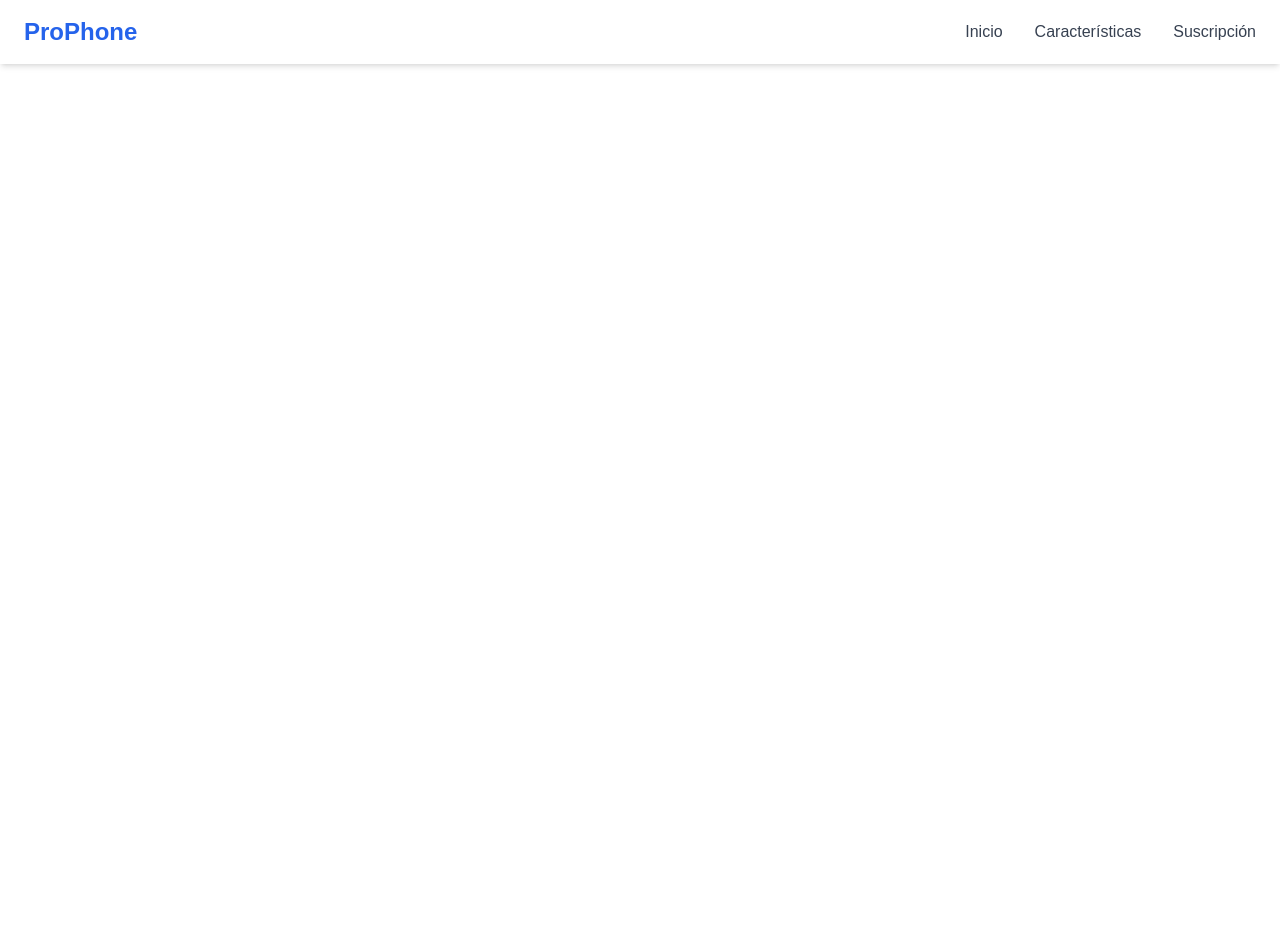
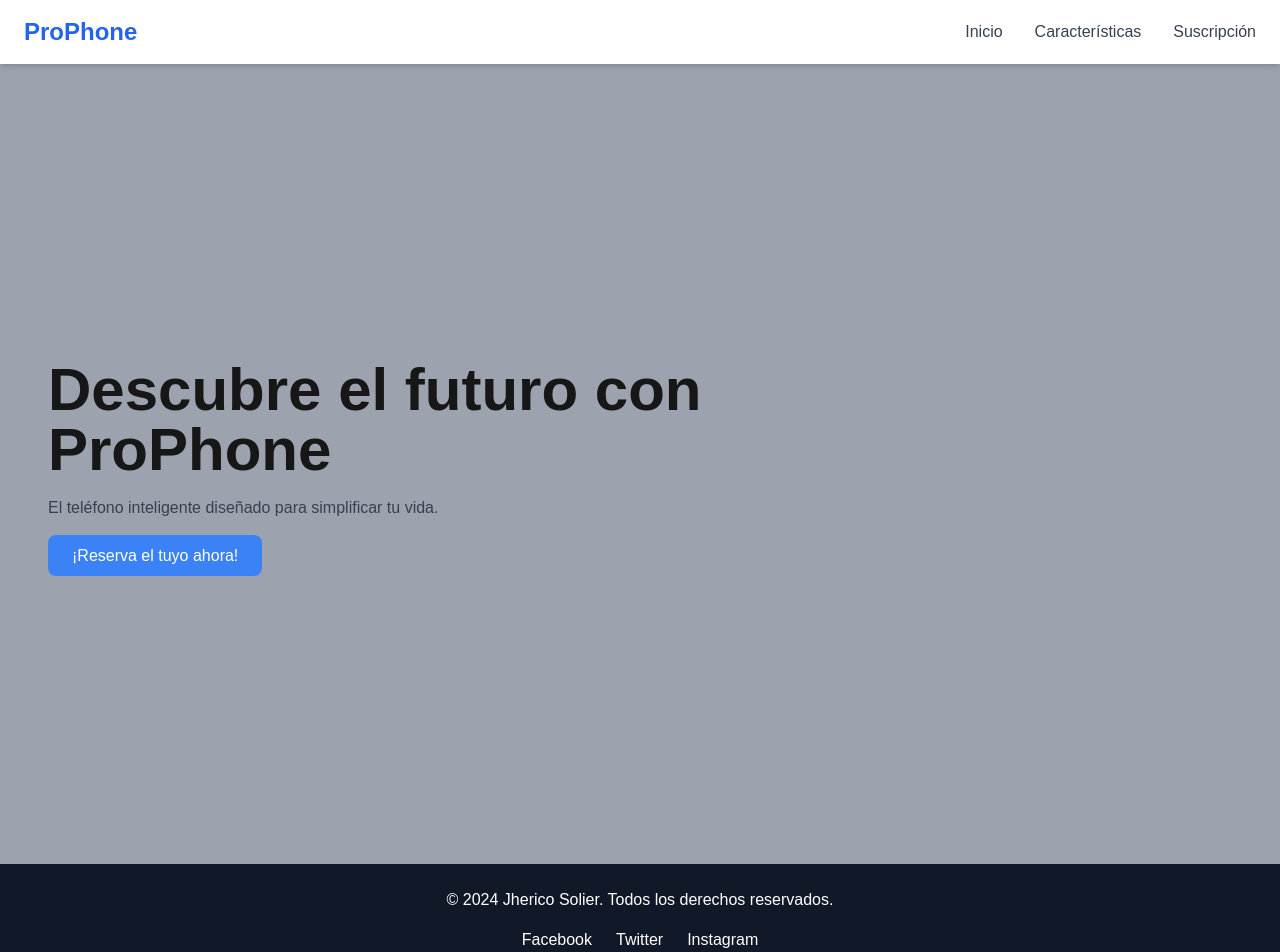
Before and after one commit to JhericoS/pro-phone, a Next.js app: page / in a window 1280 px wide. Shown: the top 952 px of the page. Before the commit the page ends 800 px from the top, so only its background shows below. Built offline with nearby package versions, Linux system fonts and the light colour scheme.

Commit message:
add footer and home section

```diff
--- /dev/null
+++ b/app/footer/page.tsx
@@ -0,0 +1,20 @@
+const Footer = () => (
+  <footer className="bg-gray-900 text-white py-6">
+    <div className="text-center space-y-4">
+      <p>&copy; 2024 Jherico Solier. Todos los derechos reservados.</p>
+      <div className="flex justify-center space-x-6">
+        <a href="#" className="hover:text-blue-400">
+          Facebook
+        </a>
+        <a href="#" className="hover:text-blue-400">
+          Twitter
+        </a>
+        <a href="#" className="hover:text-blue-400">
+          Instagram
+        </a>
+      </div>
+    </div>
+  </footer>
+);
+
+export default Footer;
--- a/app/page.tsx
+++ b/app/page.tsx
@@ -1,5 +1,13 @@
+import Footer from "./footer/page";
 import Header from "./header/page";
+import Sections from "./sections/page";
 
 export default function Home() {
-  return <Header />;
+  return (
+    <>
+      <Header />
+      <Sections />
+      <Footer />
+    </>
+  );
 }
--- /dev/null
+++ b/app/sections/home/page.tsx
@@ -0,0 +1,20 @@
+const Home = () => (
+  <section id="home" className="flex flex-col md:flex-row items-center justify-between p-12 bg-gray-400 h-screen">
+    <div className="max-w-lg lg:max-w-xl xl:max-w-2xl text-center md:text-left">
+      <h1 className="text-4xl lg:text-5xl xl:text-6xl 2xl:text-7xl font-bold mb-4">
+        Descubre el futuro con ProPhone
+      </h1>
+      <p className="text-gray-700 mb-6">
+        El teléfono inteligente diseñado para simplificar tu vida.
+      </p>
+      <a
+        href="#"
+        className="bg-blue-500 text-white px-6 py-3 rounded-lg hover:bg-blue-600"
+      >
+        ¡Reserva el tuyo ahora!
+      </a>
+    </div>
+  </section>
+);
+
+export default Home;
--- /dev/null
+++ b/app/sections/page.tsx
@@ -0,0 +1,5 @@
+import Home from "./home/page";
+
+const Sections = () => <Home />;
+
+export default Sections;
```
